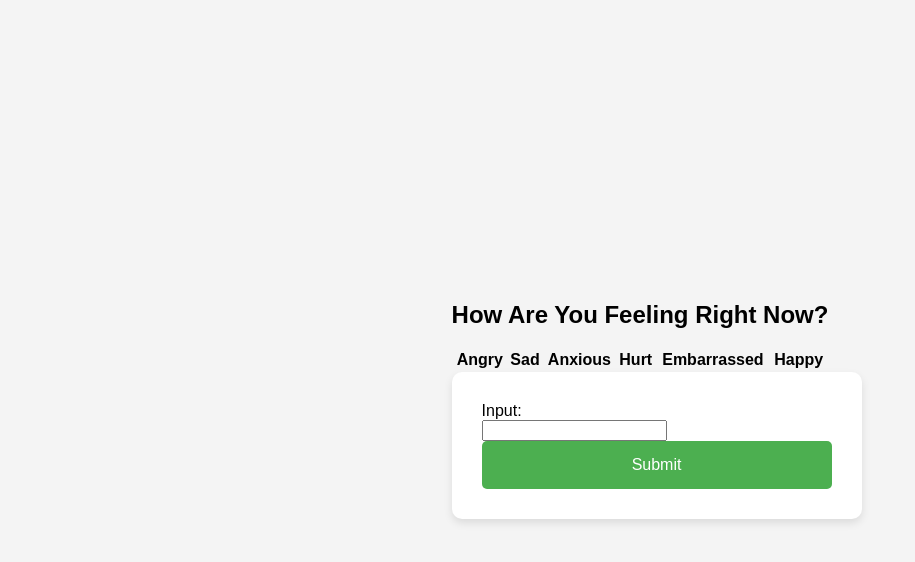
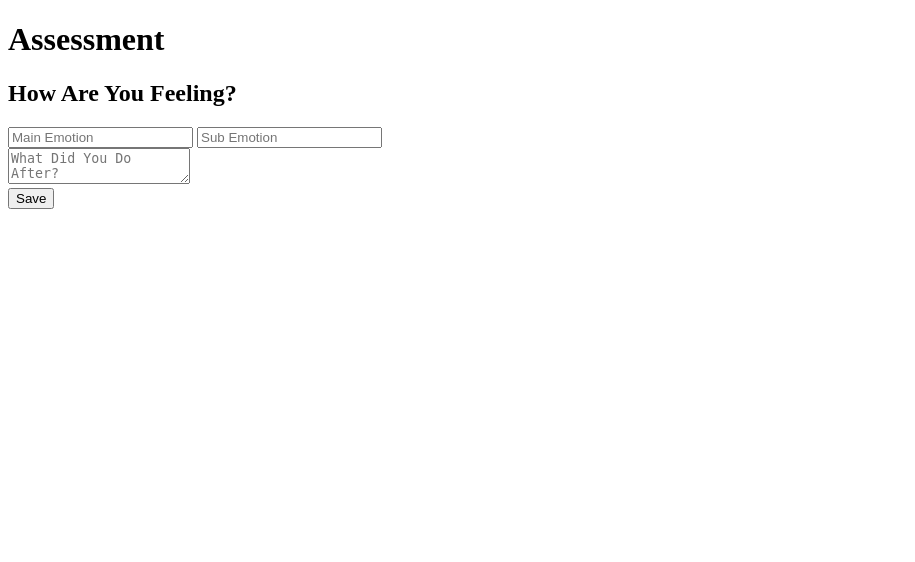
Before and after one commit to software-students-spring2024/2-web-app-exercise-team-11, a Flask app: page /assessment in a window 1280 px wide. Shown: the top 562 px of the page, without its empty margins (0-915 px from the left). Run offline with Flask 2, Linux system fonts and the light colour scheme; lists and menus that the app fills with data are empty.

Commit message:
temporary assessment page - route NOT working

```diff
--- a/app.py
+++ b/app.py
@@ -144,16 +144,18 @@ def assessment():
     """
     Route to input mood assessment
     """
+
     return render_template("assessment.html")
 
+    mainEmotion = request.form["main-emotion"]
+    subEmotion = request.form["sub-emotion"]
+    postActivity = request.form["post-activity"]
 
-## Based On Input From /assessment, assessment_further displays a different version of a template
-##@app.route('/assessment_further')
-##def assessment():
-    ##"""
-    ##Route to input mood assessment
-    ##"""
-    ##return redirect(url_for('assessment'))
+    doc = {"main-emotion": mainEmotion, "sub-emotion": subEmotion, "post-activity": postActivity, "created_at": datetime.datetime.utcnow()}
+
+
+
+
 
 
 
--- a/templates/assessment.html
+++ b/templates/assessment.html
@@ -1,38 +1,19 @@
 <!DOCTYPE html>
 <html>
 <head>
-    <title>Assessment Page</title>
-    <link rel="stylesheet" type="text/css" href="../static/style.css">
+    <title>Assessment</title>
+    <link rel="stylesheet" type="text/css" href="../static/assessment.css">
 </head>
 <body>
-    <div class="container">
-        <h2>How Are You Feeling Right Now?</h2>
-
-        <table>
-            <thead>
-                <tr>
-                    <th>Angry</th>
-                    <th>Sad</th>
-                    <th>Anxious</th>
-                    <th>Hurt</th>
-                    <th>Embarrassed</th>
-                    <th>Happy</th>
-                </tr>
-            </thead>
-        </table>
-
-        <form method="POST" action="">
-            <label for="How Are You Feeling Right Now?">Input:</label><br>
-            <input type="Input"><br>
-            <input type="submit" value="Submit">
-        </form>
-
-
-    </div>
-    {% if error %}
-        <div class="error-message">{{ error }}</div>
-    {% endif %}
-
-
+    <h1>Assessment</h1>
+    <h2>How Are You Feeling?</h2>
+    <form method="POST" action="{{ url_for('assessment') }}">
+        <input type="text" id="main-emotion" name="main-emotion" placeholder="Main Emotion"/>
+        <input type="text" id="sub-emotion" name="sub-emotion" placeholder="Sub Emotion"/>
+        <br />
+        <textarea type="text" id="post-activity" name="post-activity" placeholder="What Did You Do After?"></textarea>
+        <br />
+        <input type="submit" value="Save" />
+    </form>
 </body>
 </html>
```
Also changed, not shown: static/assessment.css (added), static/assessment_script.js (added).
